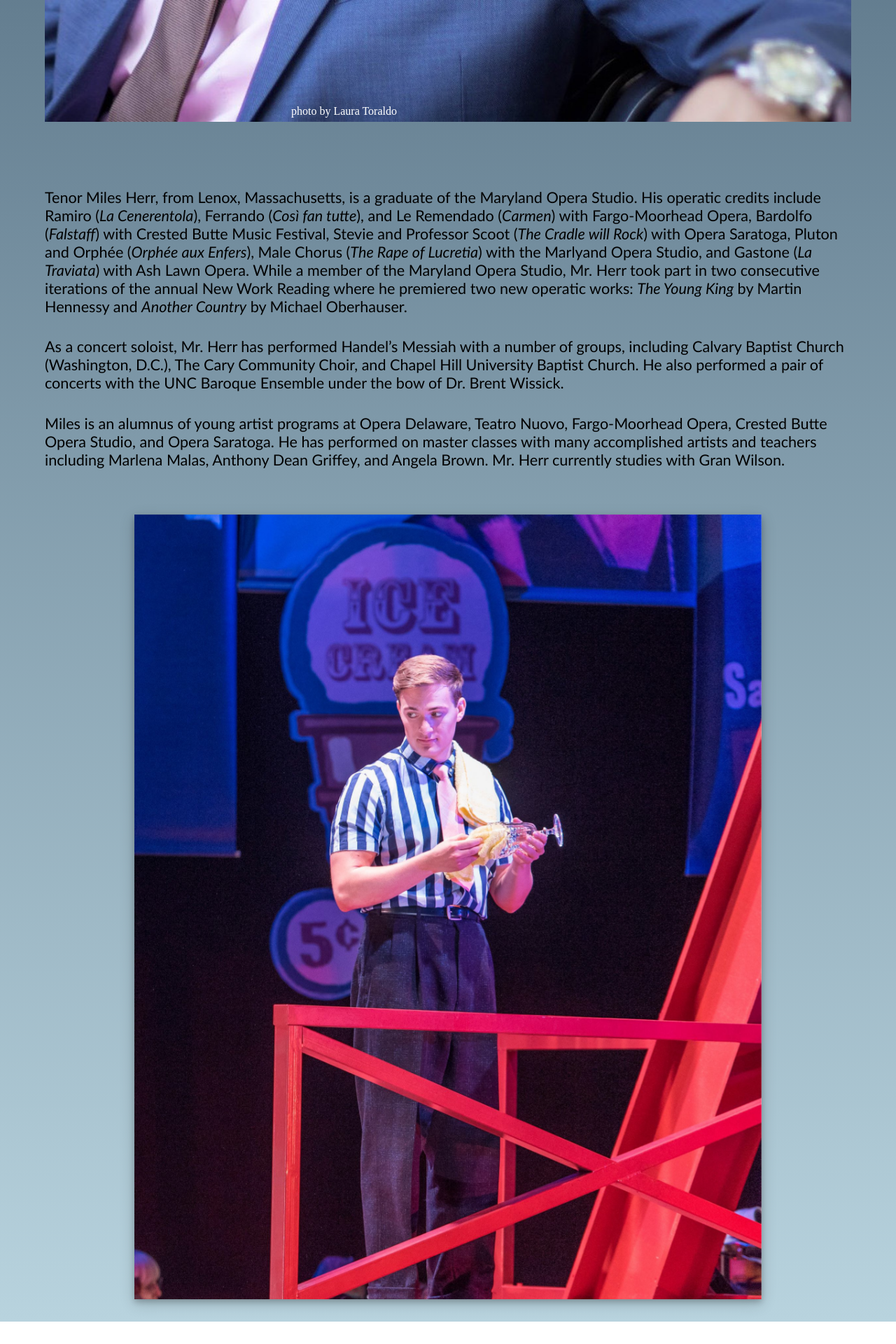
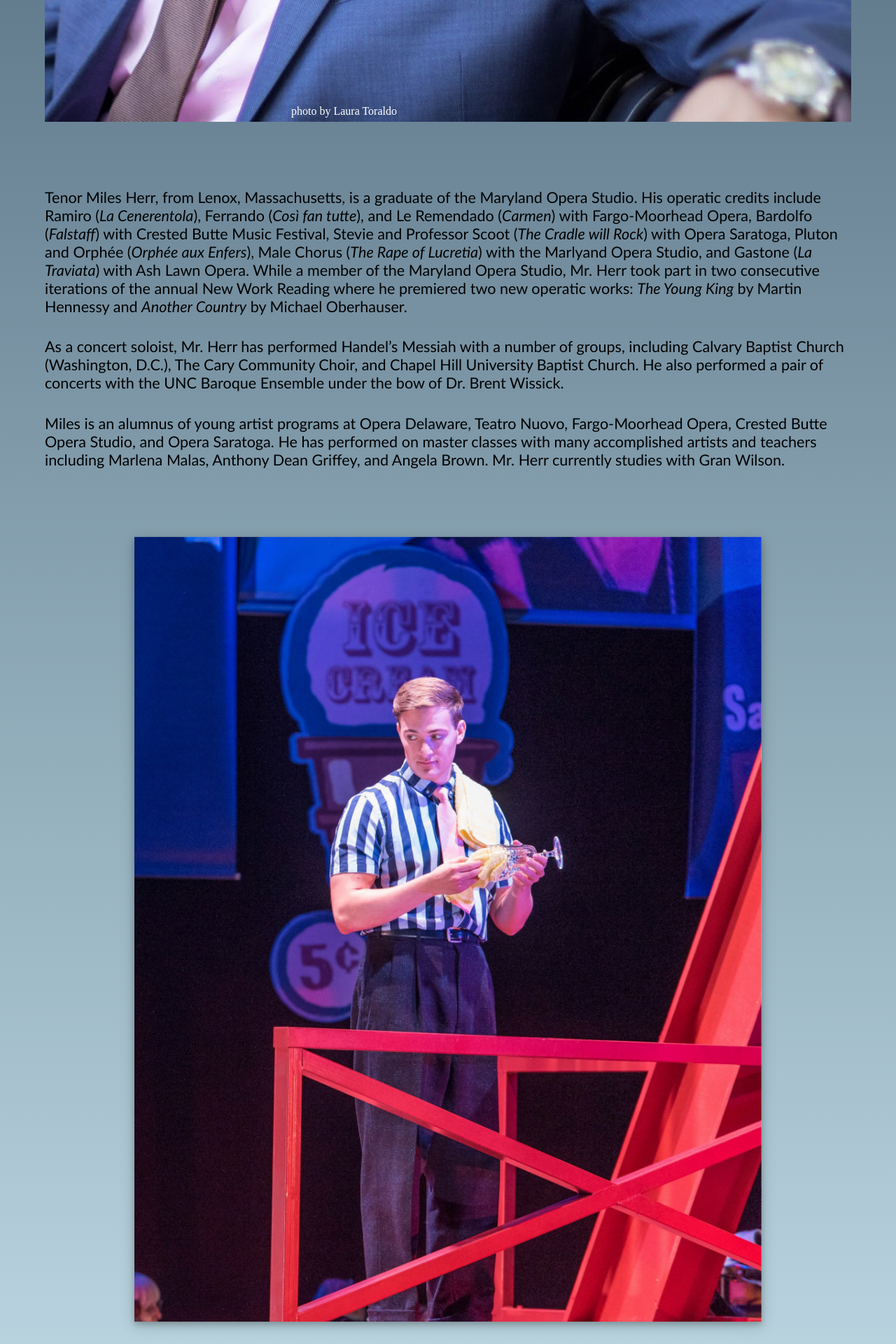
Before and after one commit to leemlb06pmi/leemlb06pmi.github.io, a Jekyll site: the page built from index.html, in a window 1280 px wide. Shown: the part 2007-3927 px from the top of the page at 70% size. Built offline with Jekyll 4.4.1, drawn with Linux system fonts in a browser that asks for light colours; before the commit the page ends 3895 px from its top, so only the background shows below that.

Commit message:
Update index.html

```diff
--- a/index.html
+++ b/index.html
@@ -52,7 +52,7 @@ title: Miles Herr, Tenor
 				</div>
 			</div>
 			<div class="column 35right">
-				<div style="margin: 2.5% 0% 2.5% 0%;">
+				<div style="margin: 5% 0% 2.5% 0%;">
 					<div class="picContainActive">
 						<div class="shadowBox">
 							<img class="imageFadeWText" src="https://leemlb06pmi.github.io/photos/Cradle_1.jpeg" alt="Stevie">
```
